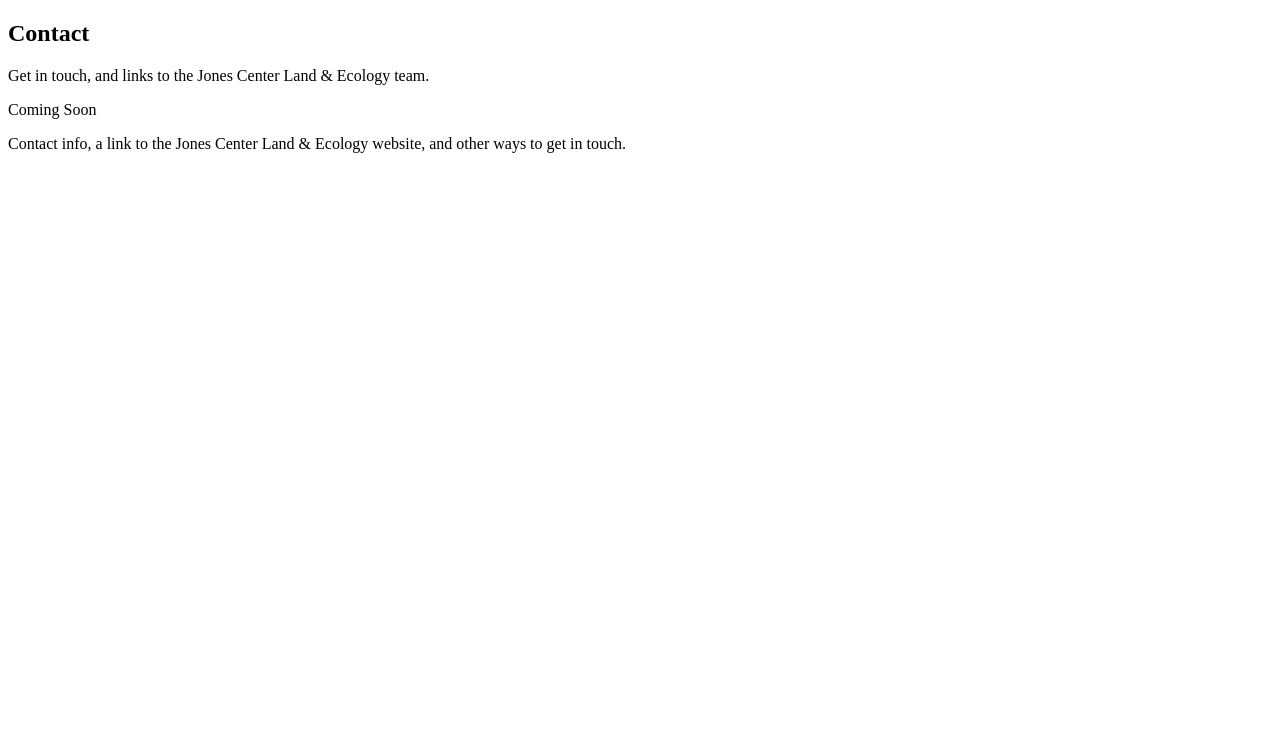
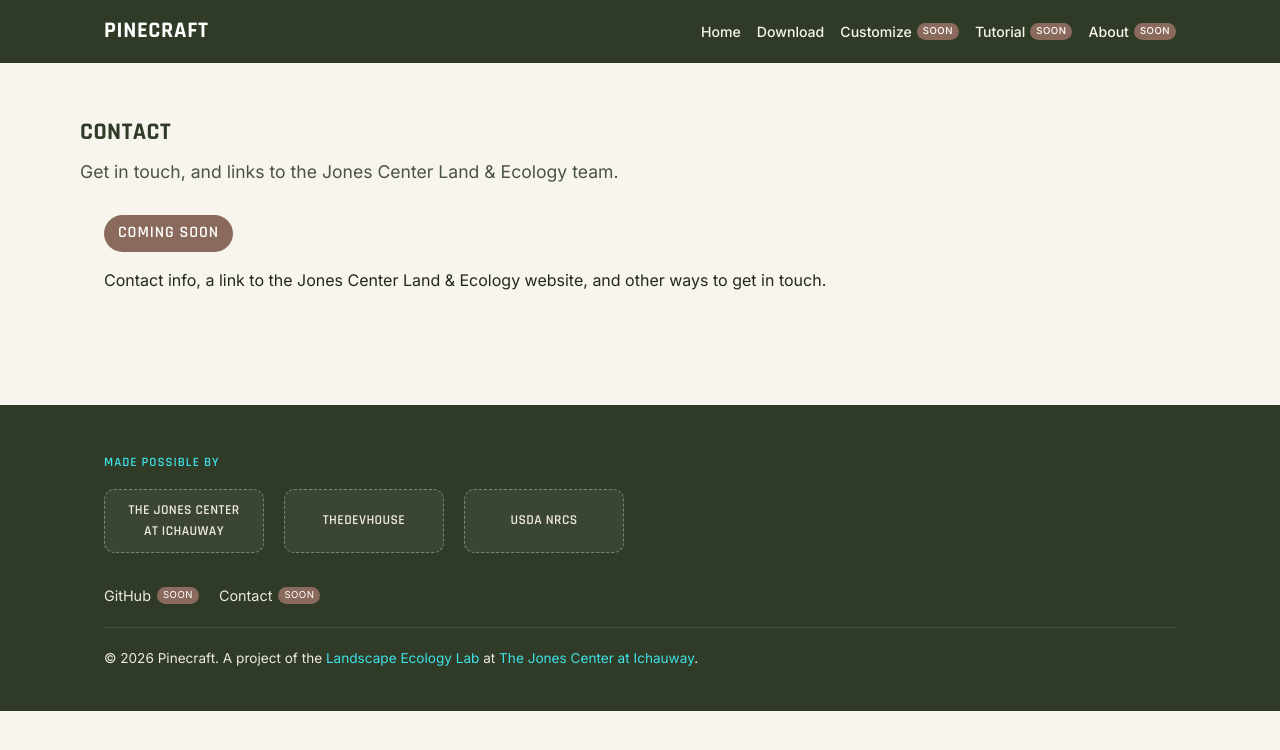
Before and after one commit to jbcannon/pinecraftvr.org, a plain HTML site: page contact.html in a window 1280 px wide. Drawn offline with Linux system fonts and the light colour scheme; the site is published under a folder, as on GitHub Pages, so addresses that start at the root find nothing.

Commit message:
Use relative paths instead of root-absolute paths
Root-absolute paths (leading /) broke CSS/JS/nav on the github.io
preview URL, which serves from a subfolder (/pinecraftvr.org/) rather
than the domain root. Relative paths work correctly both there and
once the custom domain (served from root) is set up later.

```diff
--- a/contact.html
+++ b/contact.html
@@ -5,15 +5,15 @@
 <meta name="viewport" content="width=device-width, initial-scale=1">
 <title>Contact · Pinecraft</title>
 <meta name="description" content="Get in touch, and links to the Jones Center Land & Ecology team.">
-<link rel="icon" href="/assets/img/favicon.png">
+<link rel="icon" href="assets/img/favicon.png">
 <link rel="preconnect" href="https://fonts.googleapis.com">
 <link rel="preconnect" href="https://fonts.gstatic.com" crossorigin>
 <link href="https://fonts.googleapis.com/css2?family=Rajdhani:wght@600;700&family=Inter:wght@400;500;600&display=swap" rel="stylesheet">
-<link rel="stylesheet" href="/assets/css/main.css">
+<link rel="stylesheet" href="assets/css/main.css">
 </head>
 <body>
 
-<div data-include="/partials/header.html"></div>
+<div data-include="partials/header.html"></div>
 
 <main>
 <section class="wrap page-header">
@@ -27,8 +27,8 @@
 </section>
 </main>
 
-<div data-include="/partials/footer.html"></div>
+<div data-include="partials/footer.html"></div>
 
-<script src="/assets/js/main.js"></script>
+<script src="assets/js/main.js"></script>
 </body>
 </html>
--- a/partials/footer.html
+++ b/partials/footer.html
@@ -6,7 +6,7 @@
       <ul class="credits__logos">
         <!-- Each logo is a placeholder box until the real files are dropped into
              assets/img/logos/. Replace the <div class="logo-placeholder"> with:
-             <img src="/assets/img/logos/jones-center.png" alt="The Jones Center at Ichauway"> -->
+             <img src="assets/img/logos/jones-center.png" alt="The Jones Center at Ichauway"> -->
         <li>
           <a href="https://www.jonesctr.org/" target="_blank" rel="noopener">
             <div class="logo-placeholder">The Jones Center<br>at Ichauway</div>
@@ -30,7 +30,7 @@
            it's pushed — no local "Open Source" page, the repo's own README
            is the documentation. -->
       <a href="#" target="_blank" rel="noopener" class="coming-soon">GitHub <span class="badge">Soon</span></a>
-      <a href="/contact.html" class="coming-soon">Contact <span class="badge">Soon</span></a>
+      <a href="contact.html" class="coming-soon">Contact <span class="badge">Soon</span></a>
     </nav>
 
     <div class="footer-bottom">
--- a/partials/header.html
+++ b/partials/header.html
@@ -1,8 +1,8 @@
 <header class="site-header">
   <div class="wrap site-header__inner">
-    <a class="brand" href="/index.html">
+    <a class="brand" href="index.html">
       <!-- TODO: swap for the real Pinecraft logo image once you have it:
-           <img src="/assets/img/pinecraft-logo.png" alt="Pinecraft"> -->
+           <img src="assets/img/pinecraft-logo.png" alt="Pinecraft"> -->
       <span class="brand__mark">Pinecraft</span>
     </a>
 
@@ -13,11 +13,11 @@
 
     <nav id="site-nav" class="site-nav">
       <ul>
-        <li><a href="/index.html">Home</a></li>
-        <li><a href="/download.html">Download</a></li>
-        <li><a href="/customize.html" class="coming-soon">Customize <span class="badge">Soon</span></a></li>
-        <li><a href="/tutorial.html" class="coming-soon">Tutorial <span class="badge">Soon</span></a></li>
-        <li><a href="/about.html" class="coming-soon">About <span class="badge">Soon</span></a></li>
+        <li><a href="index.html">Home</a></li>
+        <li><a href="download.html">Download</a></li>
+        <li><a href="customize.html" class="coming-soon">Customize <span class="badge">Soon</span></a></li>
+        <li><a href="tutorial.html" class="coming-soon">Tutorial <span class="badge">Soon</span></a></li>
+        <li><a href="about.html" class="coming-soon">About <span class="badge">Soon</span></a></li>
       </ul>
     </nav>
   </div>
```
Also changed, not shown: about.html (+5 -5 lines), customize.html (+5 -5 lines), download.html (+5 -5 lines), index.html (+7 -7 lines), tutorial.html (+5 -5 lines).
